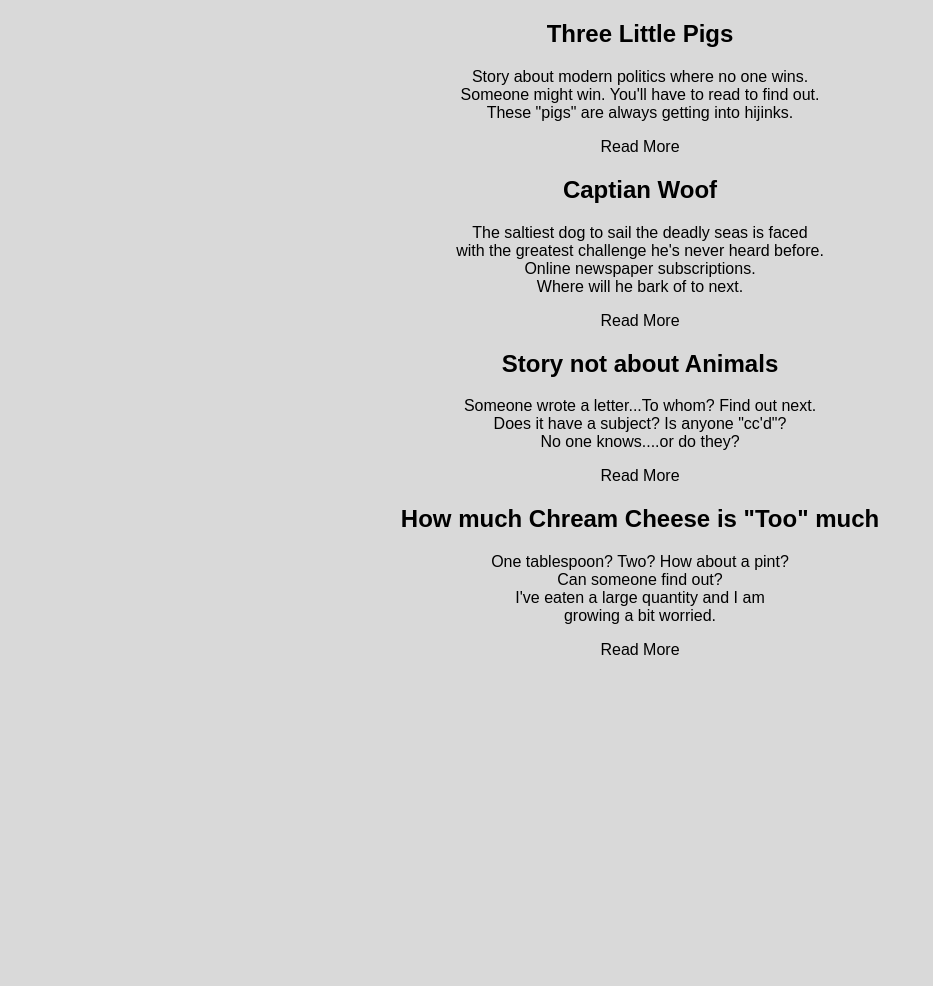
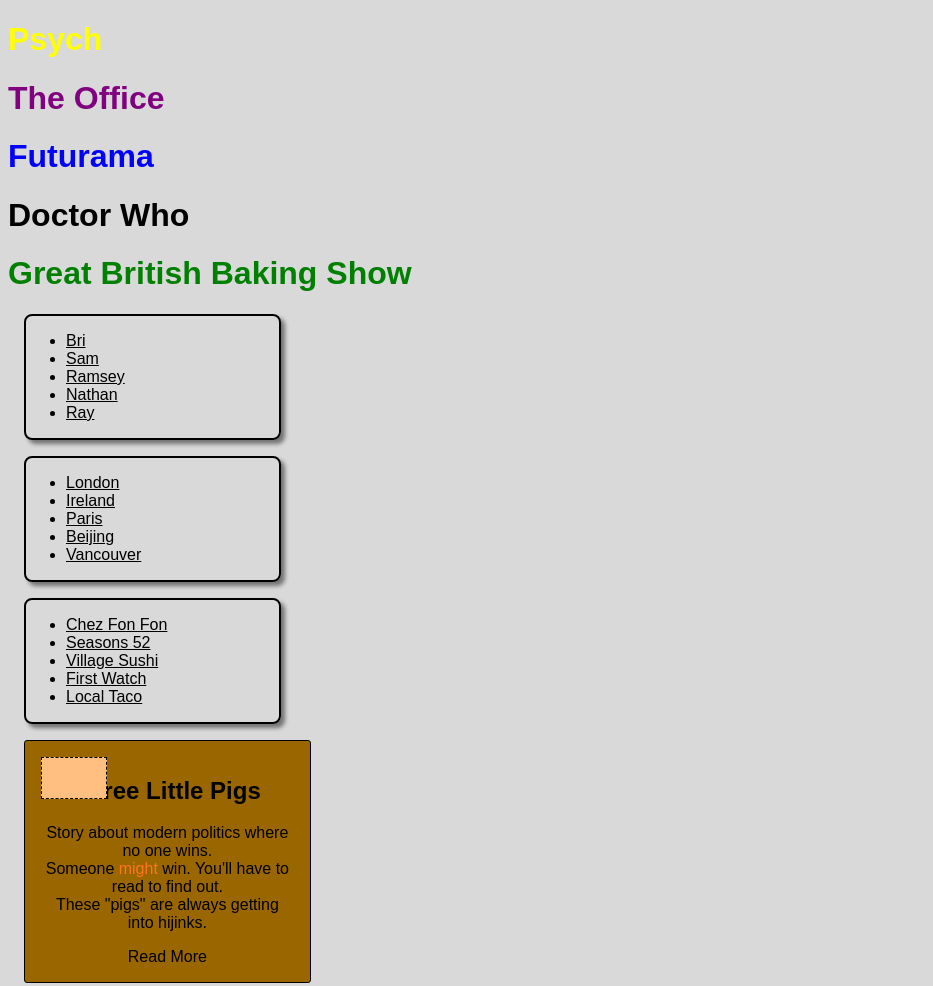
Before and after one commit to CoryWritesCode/covalence_css_drills, a plain HTML site: page index.html in a window 1280 px wide. Shown: the top 986 px of the page, without its empty margins (0-933 px from the left). Before the commit the page ends 800 px from the top, so only its background shows below. Drawn offline with Linux system fonts and the light colour scheme; a web font is replaced by a local one.

Commit message:
lab: CSS dril = finished

```diff
--- a/index.html
+++ b/index.html
@@ -7,42 +7,86 @@
     <link href="https://fonts.googleapis.com/css?family=Sawarabi+Mincho" rel="stylesheet">
   </head>
   <body>
+    <h1 class="ogFav" id="rank2">Psych</h1>
+    <h1 class="ogFav" id="rank3">The Office</h1>
+    <h1 class="ogFav" id="rank4">Futurama</h1>
+    <h1 class="ngFav" id="rank1">Doctor Who</h1>
+    <h1 class="ngFav" id="rank5">Great British Baking Show</h1>
+    <div class="lists">
+      <ul>
+        <li>Bri</li>
+        <li>Sam</li>
+        <li>Ramsey</li>
+        <li>Nathan</li>
+        <li>Ray</li>
+      </ul>
+    </div>
+    <div class="lists">
+      <ul>
+        <li>London</li>
+        <li>Ireland</li>
+        <li>Paris</li>
+        <li>Beijing</li>
+        <li>Vancouver</li>
+      </ul>
+    </div>
+    <div class="lists">
+      <ul>
+        <li>Chez Fon Fon</li>
+        <li>Seasons 52</li>
+        <li>Village Sushi</li>
+        <li>First Watch</li>
+        <li>Local Taco</li>
+      </ul>
+    </div>
     <div id="container">
       <div class="boxes" id="box1">
+        <div class="images">
+
+        </div>
         <h2>Three Little Pigs</h2>
         <p>Story about modern politics where no one wins.<br>
-          Someone might win. You'll have to read to find out.<br>
+          Someone <span>might</span> win. You'll have to read to find out.<br>
           These "pigs" are always getting into hijinks.</p>
-          <div class="">
+          <div class="readme-wrapper">
             <a href="#">Read More</a>
           </div>
       </div>
       <div class="boxes" id="box2">
+        <div class="images">
+
+        </div>
         <h2>Captian Woof</h2>
         <p>The saltiest dog to sail the deadly seas is faced<br>
-          with the greatest challenge he's never heard before.<br>
+          with the greatest challenge he's never <span>heard</span> before.<br>
           Online newspaper subscriptions.<br>
-          Where will he bark of to next.</p>
-          <div class="">
+          Where will he bark off to next.</p>
+          <div class="readme-wrapper">
             <a href="#">Read More</a>
           </div>
       </div>
       <div class="boxes" id="box3">
+        <div class="images">
+
+        </div>
         <h2>Story not about Animals</h2>
         <p>Someone wrote a letter...To whom? Find out next.<br>
-          Does it have a subject? Is anyone "cc'd"?<br>
+          Does it have <span>a</span> subject? Is anyone "cc'd"?<br>
           No one knows....or do they?</p>
-          <div class="">
+          <div class="readme-wrapper">
             <a href="#">Read More</a>
           </div>
       </div>
       <div class="boxes" id="box4">
+        <div class="images">
+
+        </div>
         <h2>How much Chream Cheese is "Too" much</h2>
         <p>One tablespoon? Two? How about a pint? <br>
           Can someone find out?<br>
-          I've eaten a large quantity and I am<br>
+          I've eaten a <span>large</span> quantity and I am<br>
           growing a bit worried.</p>
-          <div class="">
+          <div class="readme-wrapper">
             <a href="#">Read More</a>
           </div>
       </div>
--- a/styles.css
+++ b/styles.css
@@ -1,6 +1,47 @@
 body {
   font-family: 'Sawarabi Mincho', sans-serif;
   background-color: #d9d9d9;
+}
+
+.ogFav {
+  color: brown;
+}
+
+.ngFav {
+  color: red;
+}
+
+#rank1 {
+  color: black;
+}
+
+#rank2 {
+  color: yellow;
+}
+
+#rank3 {
+  color: purple;
+}
+
+#rank4 {
+  color: blue;
+}
+
+#rank5 {
+  color: green;
+}
+
+.lists {
+  border: 2px solid black;
+  margin: 1em;
+  width: 20%;
+  text-decoration: underline;
+  border-radius: 8px;
+  box-shadow: 4px 4px 4px 0px rgba(0,0,0,0.47);
+}
+
+h1 {
+  color: orange;
 }
 
 a {
@@ -8,6 +49,51 @@ a {
   color: black;
 }
 
-div, h2, p {
+a:hover {
+  cursor: pointer;
+  font-style: bold;
+  color: green;
+}
+
+.readme-wrapper, h2, p {
   text-align: center;
 }
+
+.boxes {
+  display: block;
+  margin: 1em;
+  padding: 1em;
+  border: 1px solid #000;
+  border-radius: 3px;
+  width: 20%;
+}
+
+span {
+  color: #ff751a;
+  font-weight: lighter;
+}
+
+.images {
+  width: 5%;
+  height: 5%;
+  background-color: #ffbf80;
+  display: inline;
+  border: 1px dashed black;
+  position: absolute;
+}
+
+#box1 {
+  background-color: #996600;
+}
+
+#box2 {
+  background-color: #ff5050;
+}
+
+#box3 {
+  background-color: #33adff;
+}
+
+#box4 {
+  background-color: #993366;
+}
```
